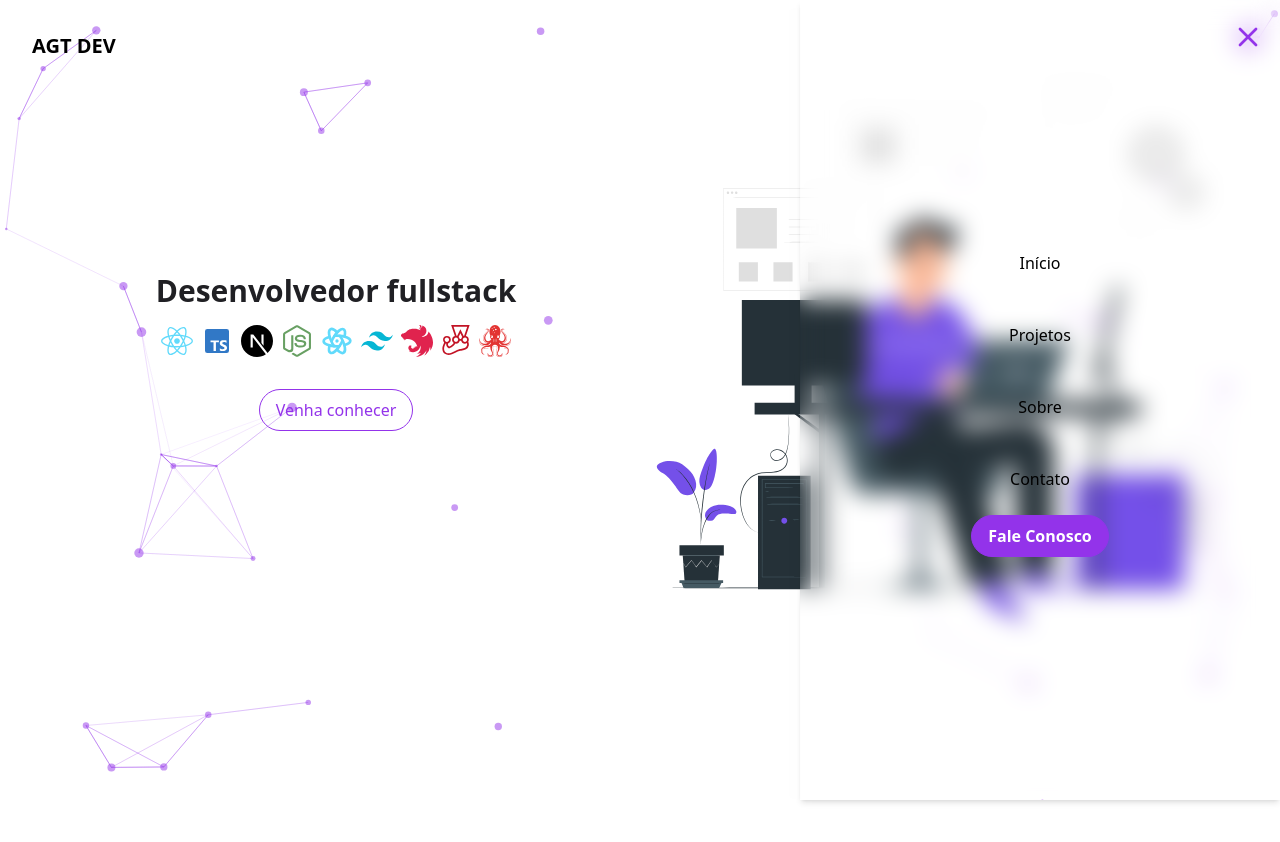
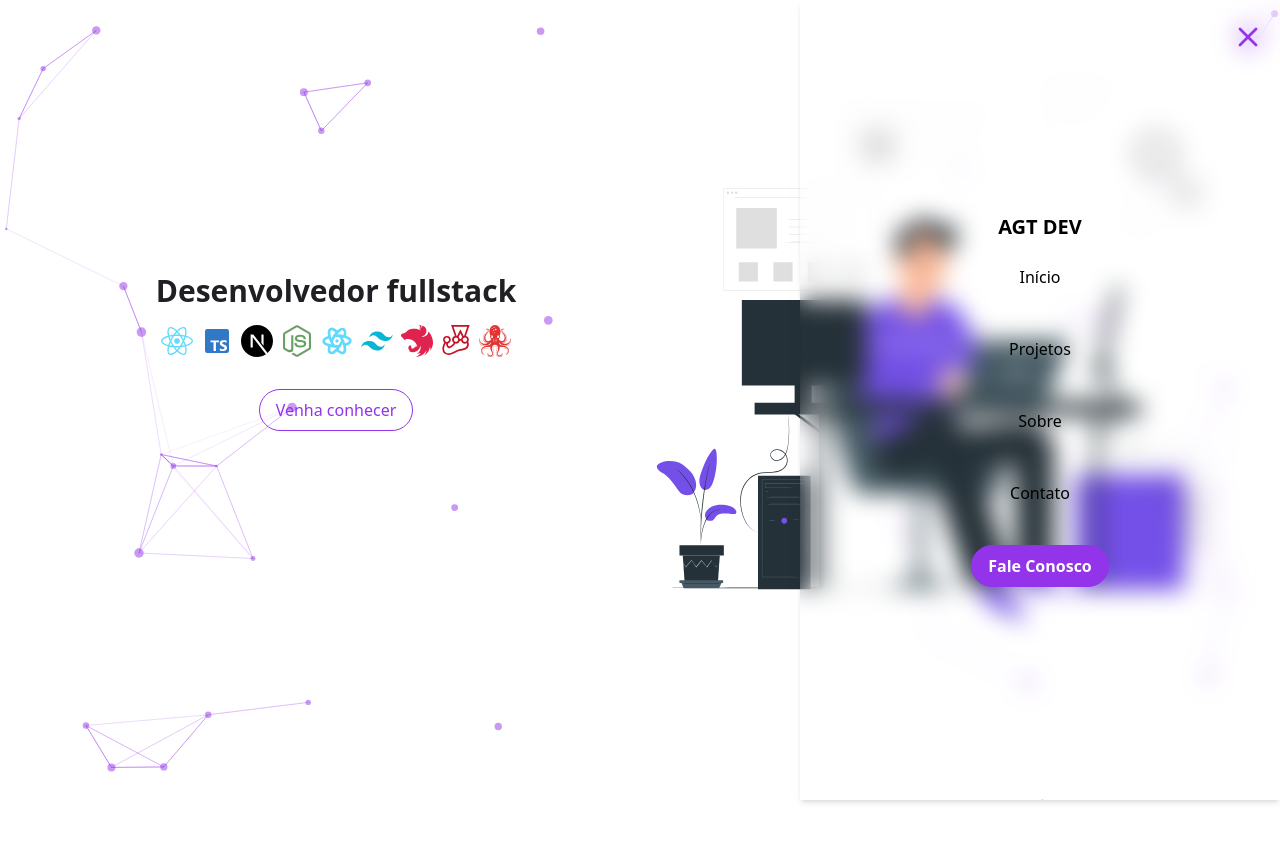
Before and after one commit to AugustoCVS/new-portfolio, a React (Vite) app: page / in a window 1280 px wide. Both pictures are taken after a click on the icon 1248 px from the left and 37 px from the top of the page. Shown: the top 842 px of the page. Built offline with nearby package versions, Linux system fonts and the light colour scheme.

Commit message:
refactor: adjusts

```diff
--- a/src/components/common/Card/card.wrapper.tsx
+++ b/src/components/common/Card/card.wrapper.tsx
@@ -3,7 +3,7 @@ import { WrapperProps } from "./card.types";
 export const Wrapper: React.FC<WrapperProps> = ({ children, dataAos, key }) => {
   return (
     <div
-      className="flex flex-col items-center justify-between bg-white shadow-xl rounded-lg px-4 py-8 w-[220px] md:min-w-[300px] h-[250px]"
+      className="flex flex-col items-center justify-between bg-white shadow-xl rounded-lg px-4 py-8 min-w-[220px] md:min-w-[300px] h-[250px]"
       key={key}
       data-aos={dataAos}
       data-aos-duration="1500"
--- a/src/components/layout/Contact/contact.constants.ts
+++ b/src/components/layout/Contact/contact.constants.ts
@@ -1 +1 @@
-export const TITLE_MESSAGE = "Entre em contato para agendar seu primeiro passo em direção ao futuro"
+export const TITLE_MESSAGE = "Entre em contato caso tenha interesse"
--- a/src/components/layout/Header/header.components.tsx
+++ b/src/components/layout/Header/header.components.tsx
@@ -17,12 +17,14 @@ export const Header: React.FC = () => {
       <AnimatePresence mode="wait">
         {states.isOpen && (
           <motion.div
-            className="w-80 h-screen right-0 top-0 fixed backdrop-blur-md shadow-md flex flex-col items-center justify-center sm:w-[30rem] z-20"
+            className="w-80 h-screen right-0 top-0 fixed backdrop-blur-md shadow-md flex flex-col items-center justify-center sm:w-[30rem] z-20 gap-4"
             variants={menuSlide}
             animate="enter"
             exit="exit"
             initial="initial"
           >
+            <Icon />
+
             <Options />
 
             <Button className="px-4 py-2 border border-purple-600 font-semibold bg-purple-600 text-white rounded-full">
@@ -50,8 +52,6 @@ export const Header: React.FC = () => {
         />
       </div>
 
-      <Icon />
-
       {renderMenuContent()}
     </div>
   );
```
